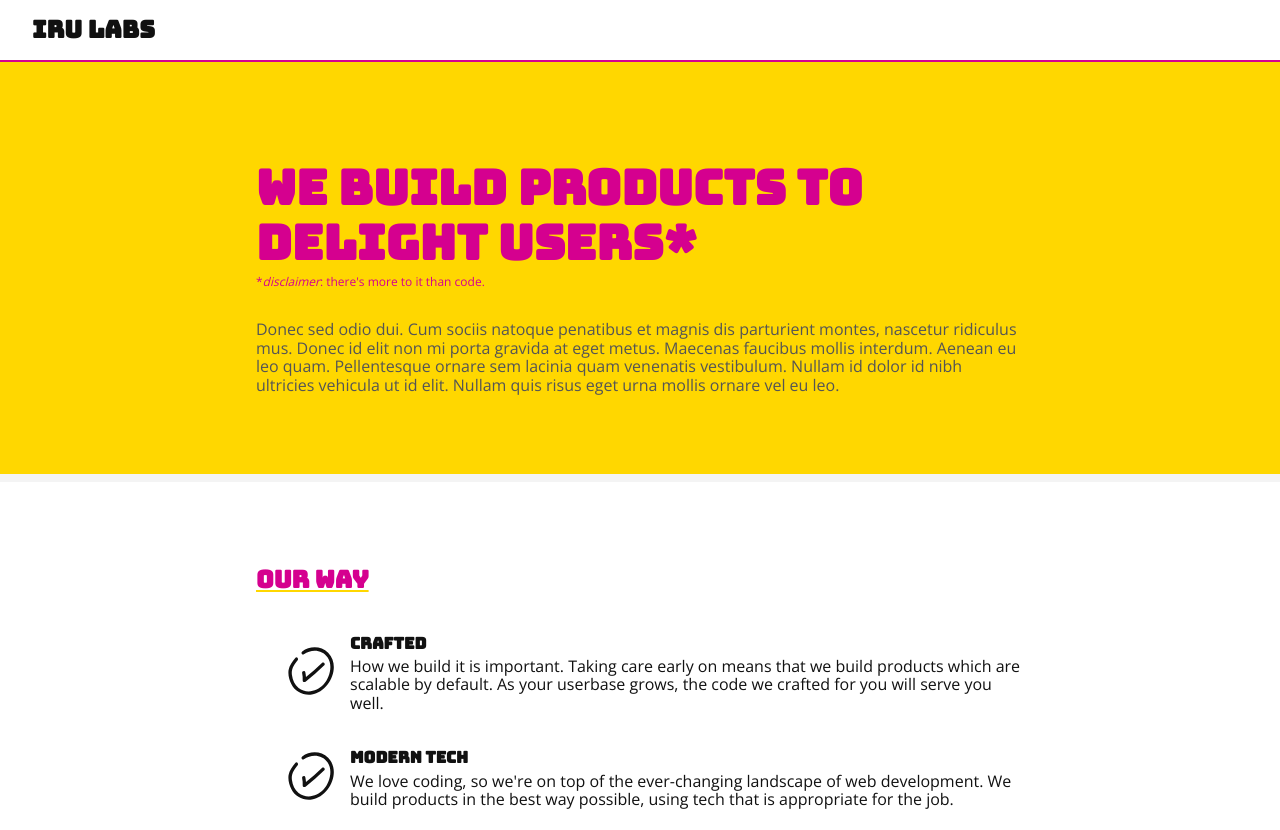
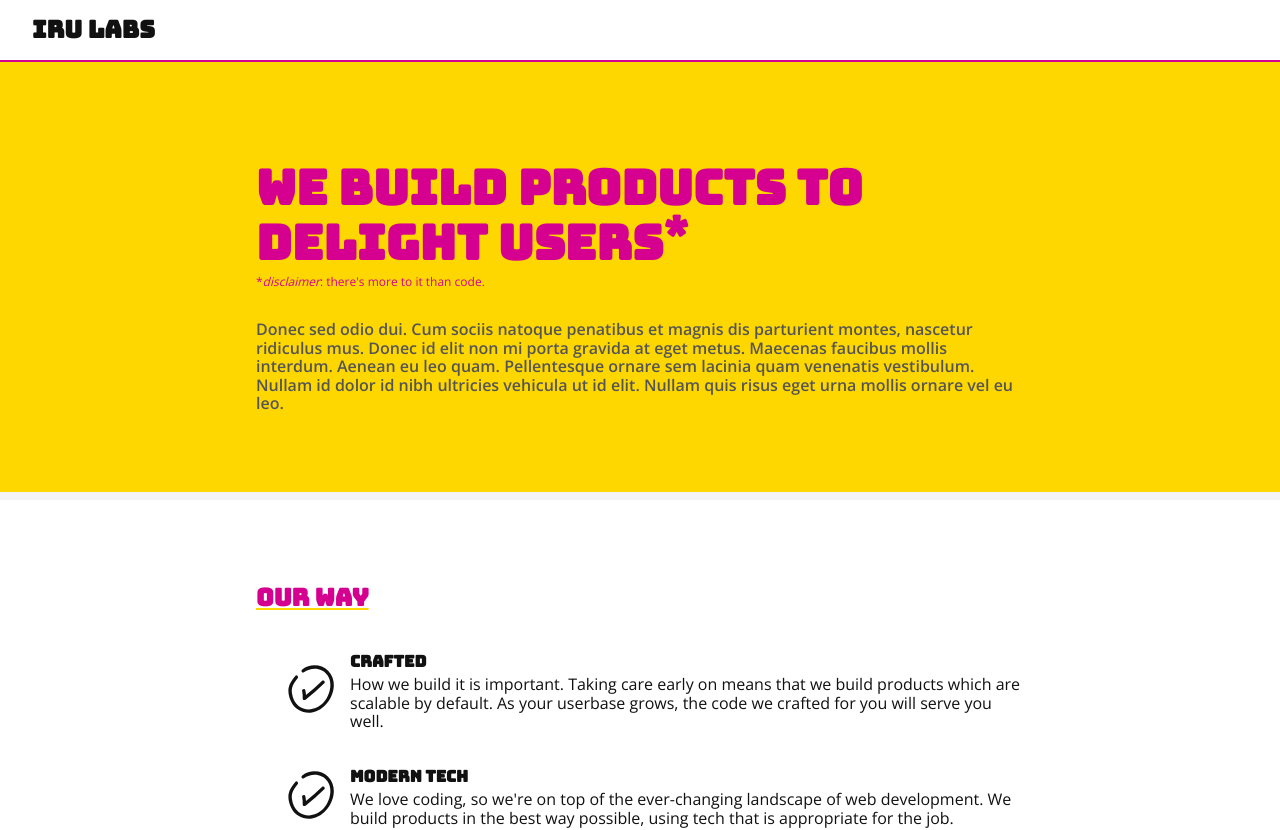
Before and after one commit to irulabs/weiru, a React (Create React App) app in the folder app/: page / in a window 1280 px wide. Shown: the top 830 px of the page. Built offline with nearby package versions, Linux system fonts and the light colour scheme.

Commit message:
remove a bullet point, edit text relates #10

```diff
--- a/app/src/components/About.js
+++ b/app/src/components/About.js
@@ -5,12 +5,12 @@ const About = () => {
       <section className="ph4 ph6-m ph7-l pt6 pb5 bb b--near-white bw3 bg-near-white bg-yellow">
 
       <h1 className="f1 fw6 tl dark-pink mb1 mw7-ns">
-        We build products to <span className="underline underline-yellow">delight</span> users*
+        We build products to <span className="underline underline-yellow">delight</span> users<sup className="f2">*</sup>
       </h1>
 
       <p className="dark-pink f7 mt0">*<span className="i">disclaimer</span>: there&#x27;s more to it than code.</p>
 
-      <p className="mw7-ns pt3 mid-gray near-black">
+      <p className="mw7-ns pt3 mid-gray near-black fw6">
       Donec sed odio dui. Cum sociis natoque penatibus et magnis dis parturient montes, nascetur ridiculus mus. Donec id elit non mi porta gravida at eget metus. Maecenas faucibus mollis interdum. Aenean eu leo quam. Pellentesque ornare sem lacinia quam venenatis vestibulum. Nullam id dolor id nibh ultricies vehicula ut id elit. Nullam quis risus eget urna mollis ornare vel eu leo.
       </p>
 
```
